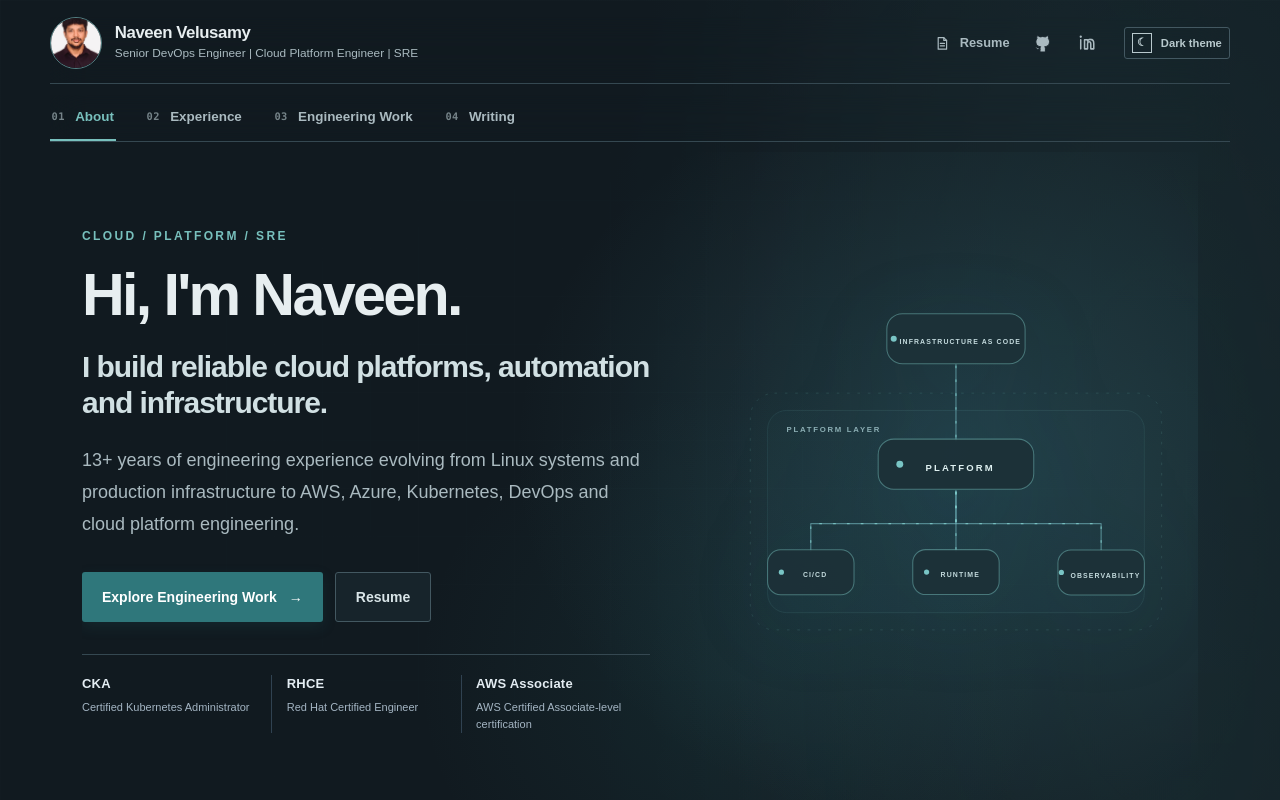
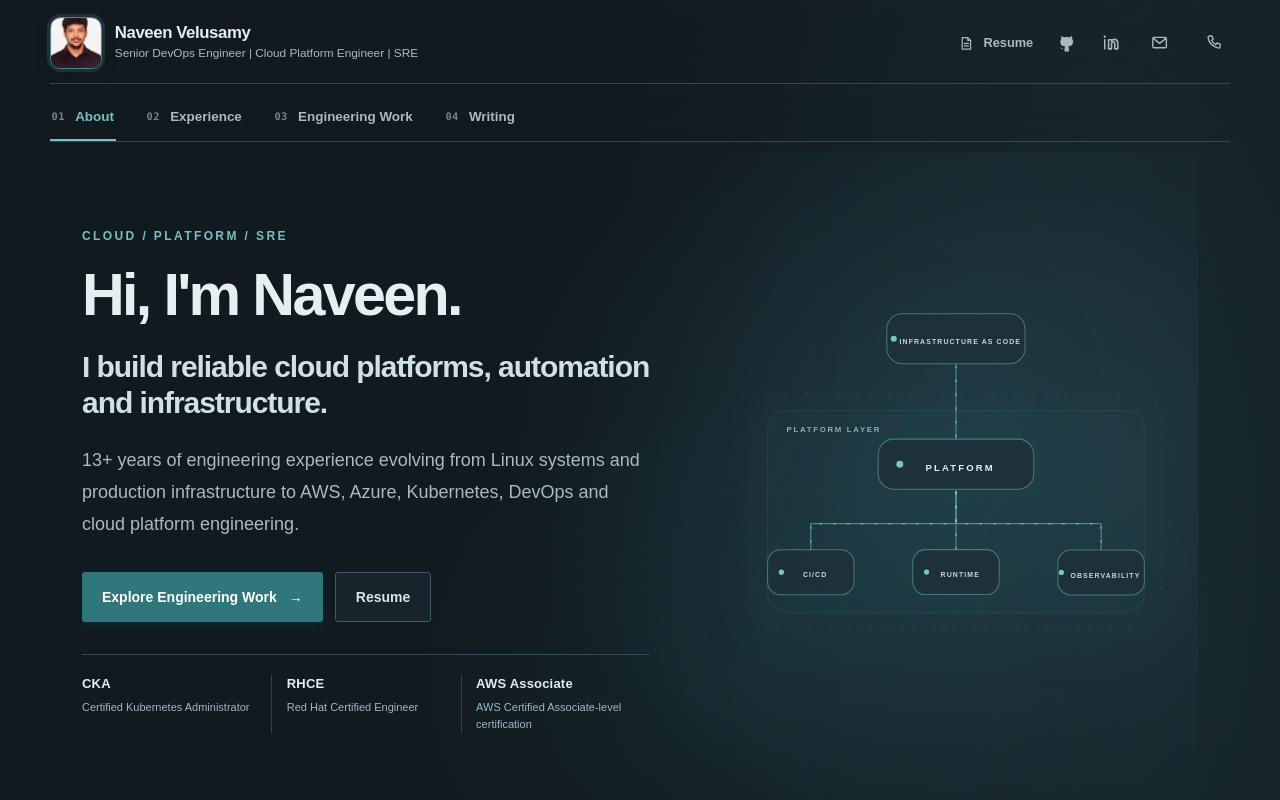
Before and after one commit to naveenvelusamy/naveen-platform-engineering-lab, a Next.js app: page / in a window 1280 px wide. Shown: the top 800 px of the page. Built offline with nearby package versions, Linux system fonts and the light colour scheme.

Commit message:
feat: build homepage v1 portfolio experience

```diff
--- a/app/globals.css
+++ b/app/globals.css
@@ -1032,6 +1032,109 @@ html {
   stroke: none;
 }
 
+.profile-contact {
+  position: relative;
+  z-index: 1;
+  display: inline-flex;
+  align-items: center;
+}
+
+.profile-card {
+  position: relative;
+  z-index: 2;
+}
+
+.profile-contact > summary {
+  display: inline-grid;
+  width: 2rem;
+  height: 2rem;
+  place-items: center;
+  border-radius: 0.25rem;
+  color: var(--site-muted);
+  cursor: pointer;
+  list-style: none;
+  transition:
+    background-color 170ms ease,
+    color 170ms ease;
+}
+
+.profile-contact > summary::-webkit-details-marker {
+  display: none;
+}
+
+.profile-contact > summary:hover,
+.profile-contact[open] > summary {
+  background: color-mix(in srgb, var(--site-accent) 10%, transparent);
+  color: var(--site-accent);
+}
+
+.profile-contact > summary:focus-visible {
+  outline: 2px solid var(--site-accent);
+  outline-offset: 2px;
+}
+
+.profile-contact > summary svg {
+  width: 1.2rem;
+  height: 1.2rem;
+  fill: none;
+  stroke: currentColor;
+  stroke-linecap: round;
+  stroke-linejoin: round;
+  stroke-width: 1.7;
+}
+
+.profile-contact-popover {
+  position: absolute;
+  z-index: 20;
+  top: calc(100% + 0.55rem);
+  right: 0;
+  display: grid;
+  min-width: 12rem;
+  gap: 0.3rem;
+  border: 1px solid var(--site-border);
+  border-radius: 0.45rem;
+  padding: 0.75rem 0.9rem;
+  background: var(--site-surface-raised);
+  box-shadow: 0 10px 28px rgba(10, 25, 34, 0.16);
+  color: var(--site-ink);
+  font-size: 0.82rem;
+}
+
+.profile-contact-popover > span {
+  color: var(--site-muted);
+  font-size: 0.68rem;
+  font-weight: 650;
+  letter-spacing: 0.08em;
+  text-transform: uppercase;
+}
+
+.profile-contact-popover > a {
+  color: var(--site-ink);
+  font-weight: 600;
+  text-decoration: none;
+}
+
+.profile-contact-popover > a:hover {
+  color: var(--site-accent);
+  text-decoration: underline;
+  text-underline-offset: 3px;
+}
+
+.profile-contact-popover > a:focus-visible {
+  border-radius: 2px;
+  outline: 2px solid var(--site-accent);
+  outline-offset: 3px;
+}
+
+@media (max-width: 639px) {
+  .profile-contact-popover {
+    top: calc(100% + 5.15rem);
+    right: auto;
+    left: 50%;
+    transform: translateX(-50%);
+  }
+}
+
 .engineering-visual {
   display: block;
   width: 100%;
@@ -1601,8 +1704,10 @@ html {
 
 :root[data-theme] main .profile-header-photo {
   border: 1px solid color-mix(in srgb, var(--site-accent) 48%, var(--site-border));
-  border-radius: 50%;
-  box-shadow: none;
+  border-radius: 0.65rem;
+  box-shadow:
+    0 0 0 3px color-mix(in srgb, var(--site-accent) 14%, transparent),
+    0 6px 16px rgba(10, 25, 34, 0.16);
 }
 
 :root[data-theme] main .profile-actions {
@@ -1664,6 +1769,10 @@ html {
   background: transparent;
 }
 
+.site-footer-actions > .theme-toggle {
+  margin-left: 0.5rem;
+}
+
 @media (max-width: 639px) {
   :root[data-theme] main .profile-card {
     gap: 0.7rem 0.8rem;
@@ -1696,6 +1805,11 @@ html {
     padding-block: 0.1rem;
   }
 
+  .site-footer-actions {
+    width: 100%;
+    justify-content: space-between;
+  }
+
   :root[data-theme] main .site-nav-link {
     min-width: 0;
     min-height: 2.4rem;
--- a/app/page.tsx
+++ b/app/page.tsx
@@ -148,7 +148,31 @@ export default function Home() {
                 </svg>
                 <span className="sr-only">LinkedIn</span>
               </a>
-              <ThemeToggle />
+              <details className="profile-contact" name="profile-contact">
+                <summary aria-label="Show email address" title="Email">
+                  <svg viewBox="0 0 24 24" aria-hidden="true">
+                    <rect x="3.5" y="5.5" width="17" height="13" rx="1.5" />
+                    <path d="m4.5 7 7.5 6 7.5-6" />
+                  </svg>
+                </summary>
+                <div className="profile-contact-popover">
+                  <span>Email</span>
+                  <a href="mailto:naveenveluchami@gmail.com">
+                    naveenveluchami@gmail.com
+                  </a>
+                </div>
+              </details>
+              <details className="profile-contact" name="profile-contact">
+                <summary aria-label="Show mobile number" title="Phone">
+                  <svg viewBox="0 0 24 24" aria-hidden="true">
+                    <path d="M7.1 3.75h3l1.4 4-2 1.65a15.4 15.4 0 0 0 5.1 5.1l1.65-2 4 1.4v3c0 1.1-.9 2-2 2A15.5 15.5 0 0 1 5.1 5.75c0-1.1.9-2 2-2Z" />
+                  </svg>
+                </summary>
+                <div className="profile-contact-popover">
+                  <span>Mobile</span>
+                  <a href="tel:+918056507858">+918056507858</a>
+                </div>
+              </details>
             </div>
           </header>
 
@@ -425,10 +449,10 @@ export default function Home() {
             </div>
           </section>
 
-          <footer className="border-t border-[#c8d5e2] py-8 text-sm text-[#52677d]">
+          <footer className="site-footer border-t border-[#c8d5e2] py-8 text-sm text-[#52677d]">
             <div className="flex flex-wrap items-center justify-between gap-3">
               <p>Naveen Velusamy</p>
-              <div className="flex gap-4">
+              <div className="site-footer-actions flex flex-wrap items-center gap-4">
                 <a
                   href="/naveen-velusamy-resume.pdf"
                   className="transition-colors duration-200 hover:text-[#247f75]"
@@ -443,6 +467,7 @@ export default function Home() {
                 >
                   GitHub
                 </a>
+                <ThemeToggle />
               </div>
             </div>
           </footer>
```
